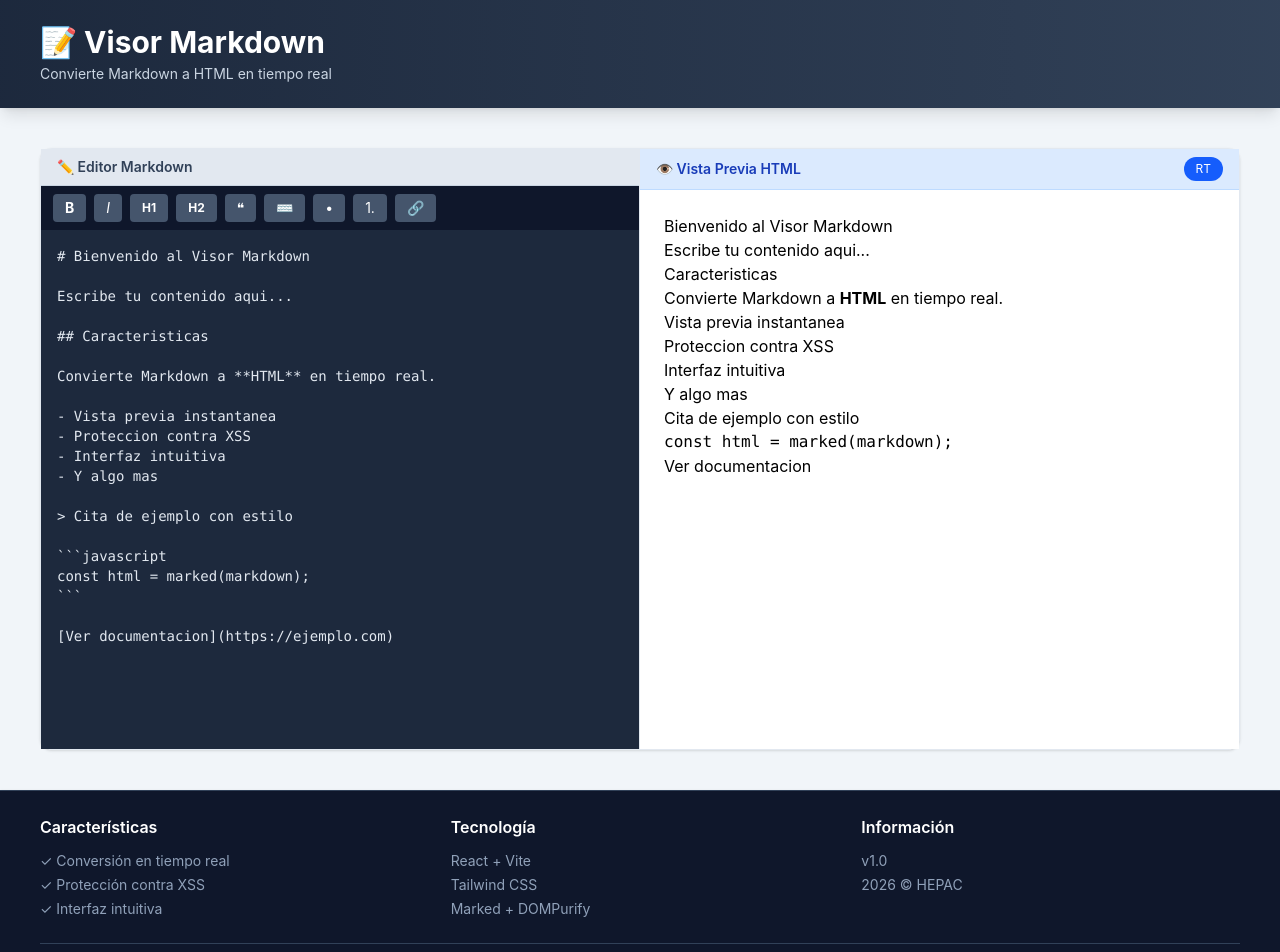
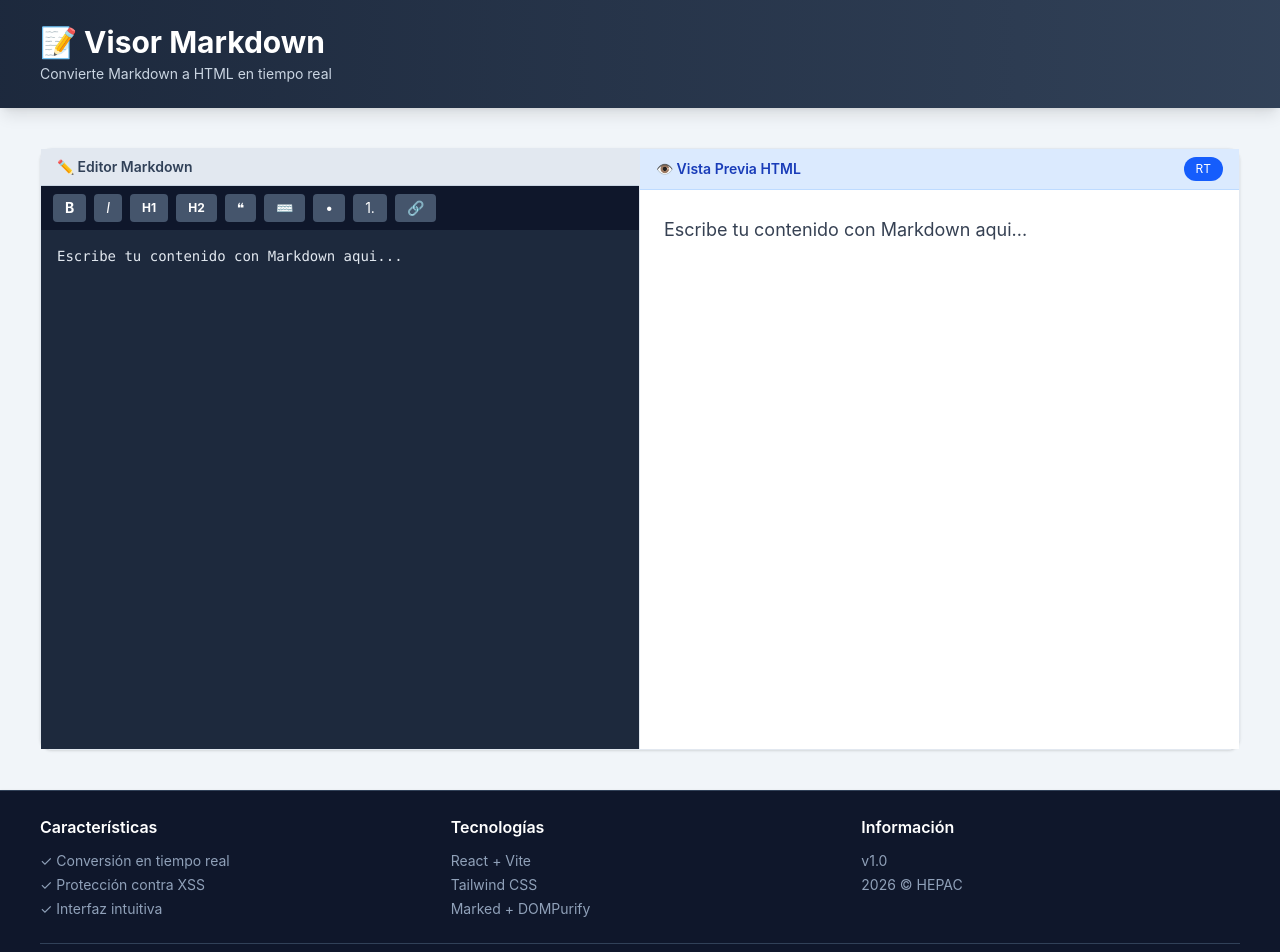
Before and after one commit to hepacest/markdown-editor, a React (Vite) app: page / in a window 1280 px wide. Shown: the top 952 px of the page. Built offline with nearby package versions, Linux system fonts and the light colour scheme.

Commit message:
Addition of logic to transform Markdown text into HTML in real time. Markdown tags are being tested and are already adopting the style of each one.

```diff
--- a/package.json
+++ b/package.json
@@ -11,14 +11,14 @@
   },
   "dependencies": {
     "@tailwindcss/postcss": "^4.2.2",
-    "@tailwindcss/typography": "^0.5.19",
     "dompurify": "^3.3.3",
-    "marked": "^17.0.4",
+    "marked": "^17.0.5",
     "react": "^19.2.4",
     "react-dom": "^19.2.4"
   },
   "devDependencies": {
     "@eslint/js": "^9.39.4",
+    "@tailwindcss/typography": "^0.5.19",
     "@types/react": "^19.2.14",
     "@types/react-dom": "^19.2.3",
     "@vitejs/plugin-react": "^6.0.0",
--- a/src/App.jsx
+++ b/src/App.jsx
@@ -1,30 +1,36 @@
-import { useState, useRef } from 'react';
+import { useState, useRef, useEffect } from 'react';
 import { marked } from 'marked';
 import DOMPurify from 'dompurify';
 
+// Configurar marked correctamente
+marked.setOptions({
+  breaks: true,
+  gfm: true,
+});
+
 function App() {
-  const [markdown, setMarkdown] = useState(`# Bienvenido al Visor Markdown
+  const [markdown, setMarkdown] = useState(`Escribe tu contenido con Markdown aqui... `);
+  const [htmlContent, setHtmlContent] = useState('');
+  const textareaRef = useRef(null);
 
-Escribe tu contenido aqui...
-
-## Caracteristicas
-
-Convierte Markdown a **HTML** en tiempo real.
-
-- Vista previa instantanea
-- Proteccion contra XSS
-- Interfaz intuitiva
-- Y algo mas
-
-> Cita de ejemplo con estilo
-
-\`\`\`javascript
-const html = marked(markdown);
-\`\`\`
-
-[Ver documentacion](https://ejemplo.com)`);
-
-  const textareaRef = useRef(null);
+  // Convertir markdown a HTML cuando cambye
+  useEffect(() => {
+    const convertMarkdown = async () => {
+      if (markdown.trim()) {
+        try {
+          const rawHtml = await marked.parse(markdown);
+          const sanitized = DOMPurify.sanitize(rawHtml);
+          setHtmlContent(sanitized);
+        } catch (error) {
+          console.error('Error converting markdown:', error);
+          setHtmlContent('');
+        }
+      } else {
+        setHtmlContent('');
+      }
+    };
+    convertMarkdown();
+  }, [markdown]);
 
   const insertText = (before, after = '') => {
     const textarea = textareaRef.current;
@@ -44,11 +50,6 @@ const html = marked(markdown);
     }, 0);
   };
 
-  const convertToHTML = () => {
-    const rawHtml = marked(markdown);
-    return DOMPurify.sanitize(rawHtml);
-  };
-
   return (
     <div className="flex flex-col min-h-screen bg-slate-100">
       {/* Global Header */}
@@ -60,7 +61,7 @@ const html = marked(markdown);
       </header>
 
       {/* Main Content */}
-      <main className="flex-grow p-10">
+      <main className="grow p-10">
         <div className="max-w-7xl mx-auto bg-white rounded-xl border border-slate-200 shadow-sm">
 
         {/* Main Interface */}
@@ -106,8 +107,8 @@ const html = marked(markdown);
             {/* Preview Content */}
             <div className="flex-1 p-6 bg-white overflow-auto">
               <div
-                className="prose prose-sm max-w-none"
-                dangerouslySetInnerHTML={{ __html: convertToHTML() }}
+                className="prose prose-lg max-w-none"
+                dangerouslySetInnerHTML={{ __html: htmlContent }}
               />
             </div>
           </div>
@@ -128,7 +129,7 @@ const html = marked(markdown);
               </ul>
             </div>
             <div>
-              <h3 className="text-white font-semibold mb-3">Tecnología</h3>
+              <h3 className="text-white font-semibold mb-3">Tecnologías</h3>
               <ul className="text-sm space-y-1">
                 <li>React + Vite</li>
                 <li>Tailwind CSS</li>
@@ -144,7 +145,7 @@ const html = marked(markdown);
             </div>
           </div>
           <div className="border-t border-slate-700 pt-4 text-center text-sm">
-            <p>Diseñado con ❤️ para convertir Markdown a HTML</p>
+            <p>Diseñado con ❤️ por © HEPAC</p>
           </div>
         </div>
       </footer>
--- a/src/index.css
+++ b/src/index.css
@@ -1 +1,2 @@
 @import "tailwindcss";
+@plugin "@tailwindcss/typography";
--- a/tailwind.config.js
+++ b/tailwind.config.js
@@ -1,6 +1,4 @@
 /** @type {import('tailwindcss').Config} */
-import typography from '@tailwindcss/typography';
-
 export default {
   content: [
     "./index.html",
@@ -9,5 +7,7 @@ export default {
   theme: {
     extend: {},
   },
-  plugins: [typography],
+  plugins: [
+    require('@tailwindcss/typography'),
+  ],
 }
```
Also changed, not shown: 1 other file (tests, documents, lock files or other folders).
